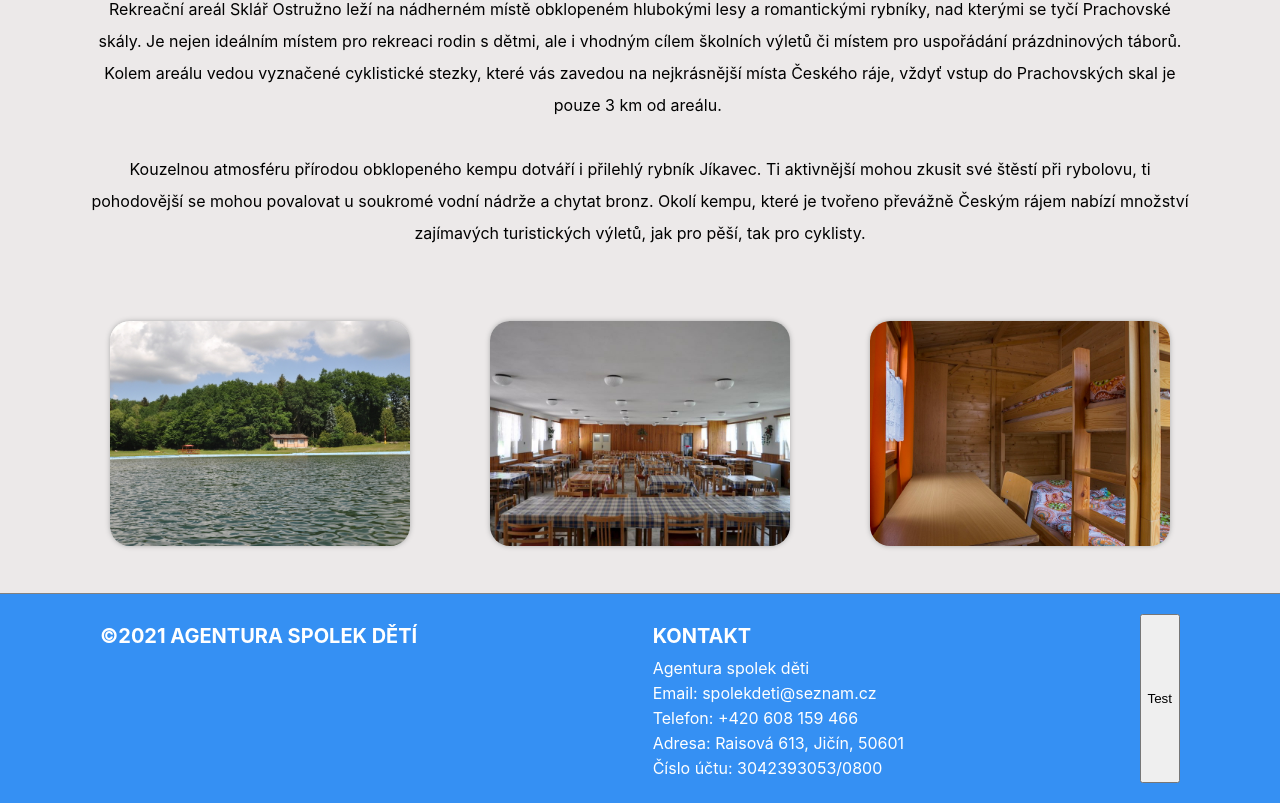
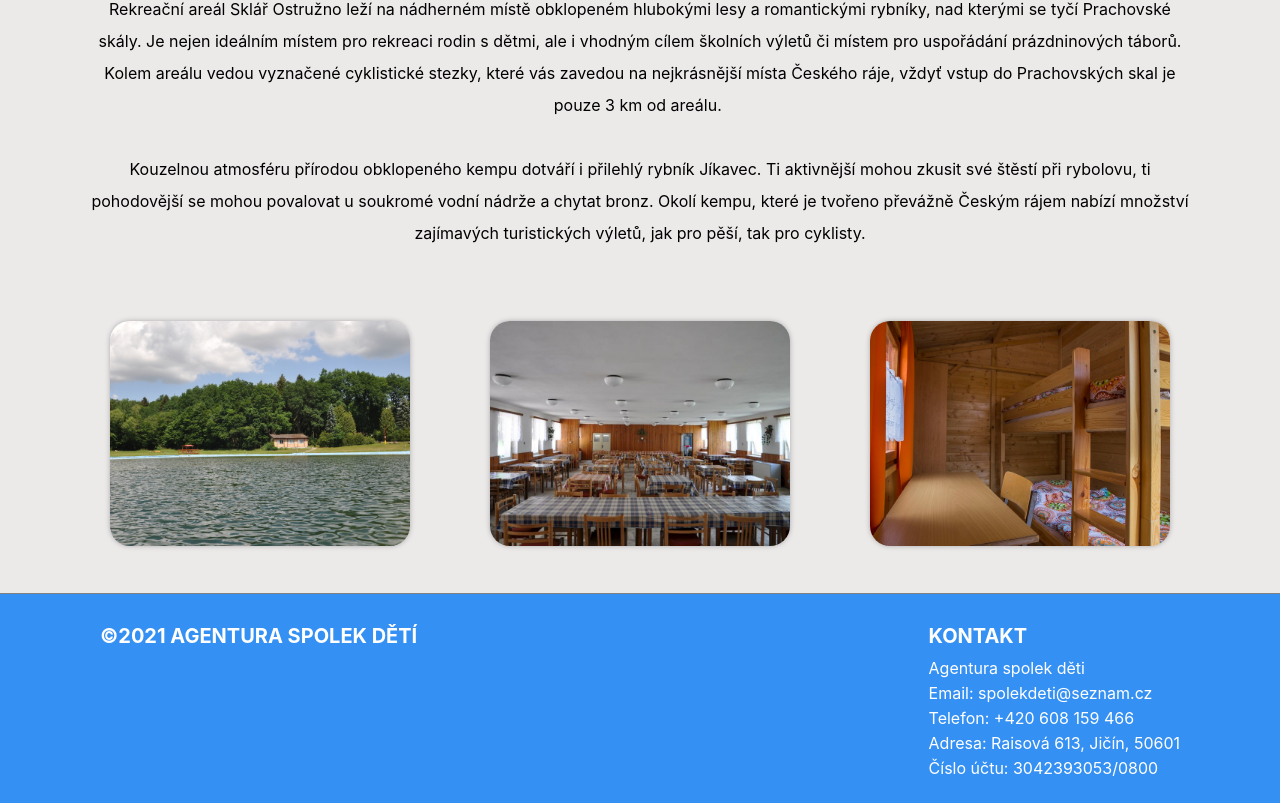
Before and after one commit to saltyfedor/spolekdeti, a React (Create React App) app: page / in a window 1280 px wide. Shown: the part 1333-2136 px from the top of the page. Built offline with nearby package versions, Linux system fonts and the light colour scheme; no server answers.

Commit message:
removed button

```diff
--- a/src/Components/Footer.js
+++ b/src/Components/Footer.js
@@ -24,7 +24,6 @@ const Footer = () => {
                     <p className="contact-line">Adresa: Raisová 613, Jičín, 50601</p>
                     <p className="contact-line">Číslo účtu: 3042393053/0800</p>
                 </div>
-                <button onClick={sendMail}>Test</button>
             </div>
 
         </div>
```
